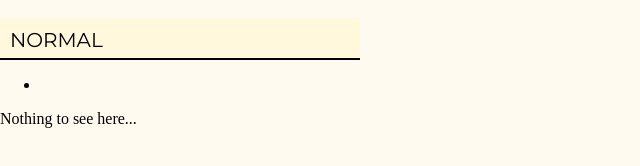
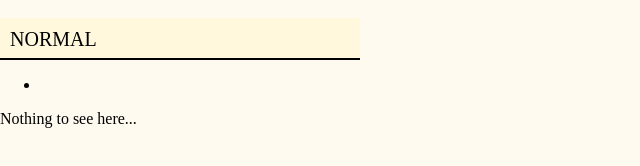
Before and after one commit to leomeldc/Pagina_Web, a plain HTML site: page index.html in a window 1280 px wide. Shown: the full height of the page, 0-640 px from the left. Drawn offline with Linux system fonts and the light colour scheme.

Commit message:
style.css update font family issues corrected.

```diff
--- a/style.css
+++ b/style.css
@@ -10,7 +10,6 @@ body {
   padding: 10px;
   margin: 0;
   border-bottom: solid 2px;
-  font-family: Montserrat;
   font-size: 20px;
   font-weight: normal;
 
```
